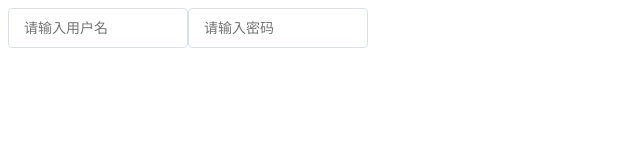
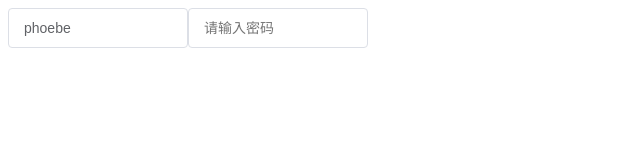
Before and after one commit to Phoebe0626/orange-ui, a Vue app: page / in a window 1280 px wide. Shown: the top 160 px of the page, without its empty margins (0-640 px from the left). Built offline with nearby package versions, Linux system fonts and the light colour scheme.

Commit message:
input的v-model

```diff
--- a/src/App.vue
+++ b/src/App.vue
@@ -2,6 +2,7 @@
   <div id="app">
     <o-input
       placeholder="请输入用户名"
+      v-model="username"
     ></o-input>
     <o-input placeholder="请输入密码" type="password"></o-input>
   </div>
@@ -9,6 +10,11 @@
 
 <script>
 export default {
+  data () {
+    return {
+      username: 'phoebe'
+    }
+  }
 }
 </script>
 
--- a/src/components/input.vue
+++ b/src/components/input.vue
@@ -7,6 +7,8 @@
       :placeholder="placeholder"
       :name="name"
       :disabled="disabled"
+      :value="value"
+      @input="handleInput"
     >
   </div>
 </template>
@@ -30,6 +32,15 @@ export default {
     disabled: {
       type: Boolean,
       default: false
+    },
+    value: {
+      type: String,
+      default: ''
+    }
+  },
+  methods: {
+    handleInput (e) {
+      this.$emit('input', e.target.value)
     }
   }
 }
```
